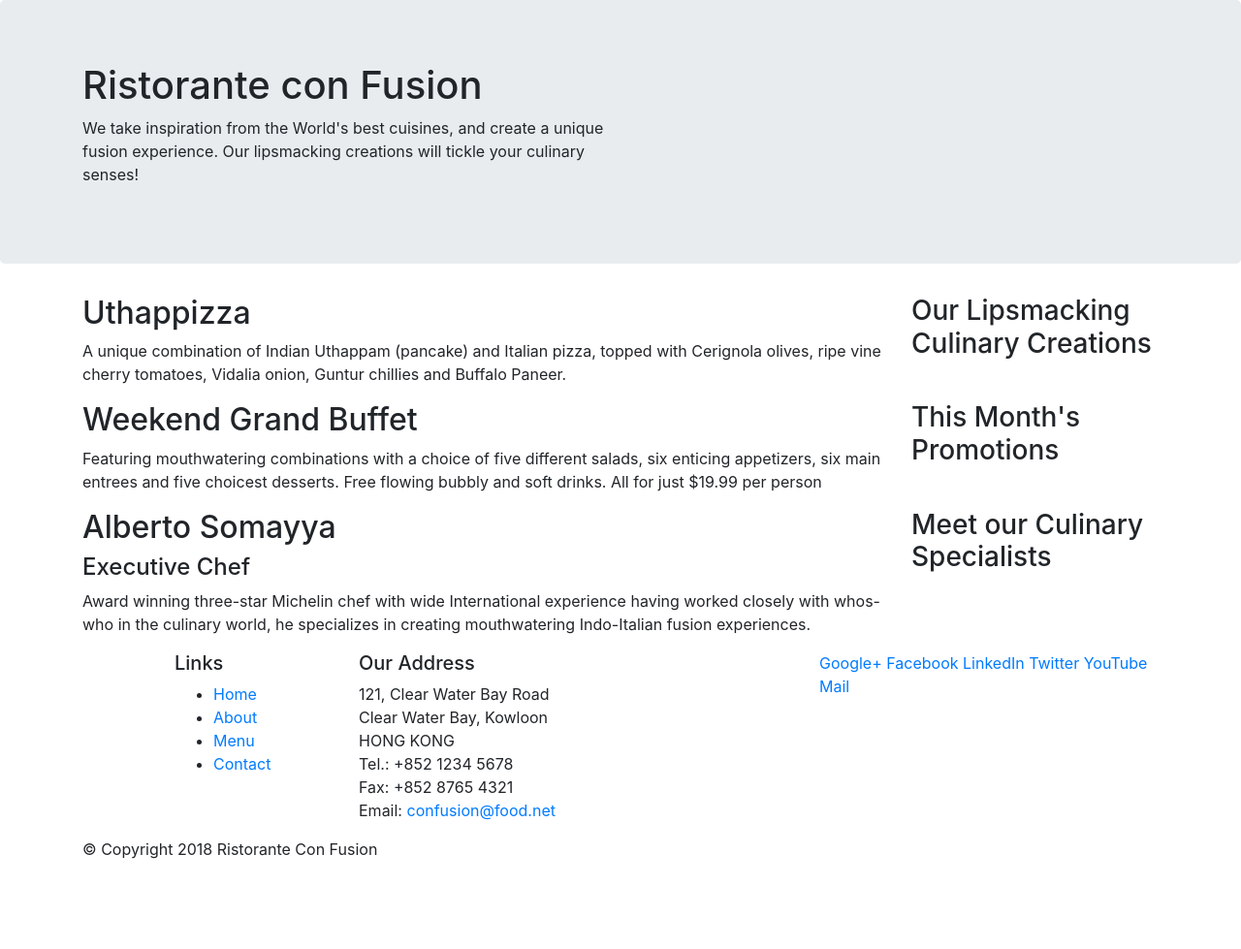
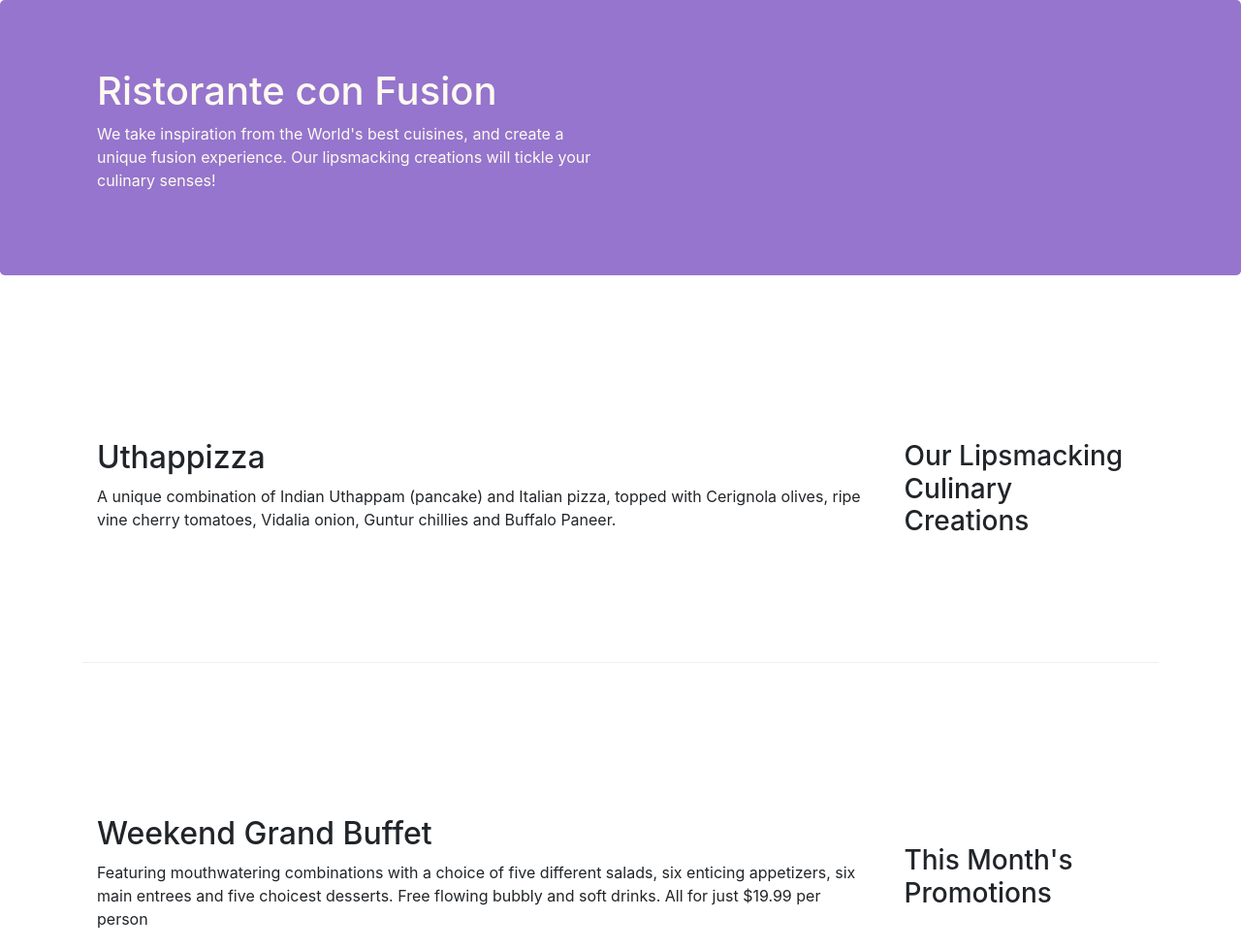
Before and after one commit to tanishakapoor11/ConFusion-Bootstrap, a website: page index.html in a window 1280 px wide. Shown: the top 979 px of the page at 97% size. Before the commit the page ends 904 px from the top, so only its background shows below. Drawn offline with nearby package versions, Linux system fonts and the light colour scheme.

Commit message:
CSS updated

```diff
--- /dev/null
+++ b/css/styles.css
@@ -0,0 +1,30 @@
+.row-header {
+    margin: 0px auto;
+    padding: 0px auto;
+}
+
+.row-content {
+    margin: 0px auto;
+    padding: 50px 0px 0px;
+    border-bottom: 1px ridge;
+    min-height: 400px;
+}
+
+.footer{
+    background-color: #D1C4E9;
+    margin: 0px auto;
+    padding: 20px 0px 20px 0px;
+}
+
+.jumbotron {
+    padding: 70px 30px 70px 30px;
+    margin: 0px auto;
+    background: #9575CD;
+    color: floralwhite;
+}
+
+.address{
+    font-size: 80%;
+    margin: 0px;
+    color: #0F0F0F;
+}
--- a/index.html
+++ b/index.html
@@ -9,6 +9,7 @@
 
      <!-- Bootstrap CSS -->
      <link rel="stylesheet" href="node_modules/bootstrap/dist/css/bootstrap.min.css">
+     <link rel="stylesheet" href="css/styles.css">
     <title>Ristorante Con Fusion</title>
 </head>
 
@@ -16,7 +17,7 @@
 
     <header class="jumbotron">
         <div class="container">
-            <div class="row">
+            <div class="row row-header">
                 <div class="col-12 col-sm-6">
                     <h1>Ristorante con Fusion</h1>
                     <p>We take inspiration from the World's best cuisines, and create a unique fusion experience. Our lipsmacking creations will tickle your culinary senses!</p>
@@ -28,7 +29,7 @@
     </header>
 
     <div class="container">
-        <div class="row">
+        <div class="row row-content align-items-center">
             <div class="col-12 col-sm-4 order-sm-last col-md-3">
                 <h3>Our Lipsmacking Culinary Creations</h3>
             </div>
@@ -39,7 +40,7 @@
         </div>
 
 
-        <div class="row">
+        <div class="row row-content align-items-center">
             <div class="col-12 col-sm-4 col-md-3">
                 <h3>This Month's Promotions</h3>
             </div>
@@ -49,7 +50,7 @@
             </div>
         </div>
 
-        <div class="row">
+        <div class="row row-content align-items-center">
             <div class="col-12 col-sm-4 order-sm-last col-md-3">
                 <h3>Meet our Culinary Specialists</h3>
             </div>
@@ -61,12 +62,12 @@
         </div>
     </div>
 
-    <footer>
+    <footer class="footer">
         <div class="container">
             <div class="row">
                 <div class="col-4 offset-1 col-sm-2">
                     <h5>Links</h5>
-                    <ul>
+                    <ul class="list-unstyled">
                         <li><a href="#">Home</a></li>
                         <li><a href="#">About</a></li>
                         <li><a href="#">Menu</a></li>
@@ -84,8 +85,8 @@
 		              Email: <a href="mailto:confusion@food.net">confusion@food.net</a>
 		           </address>
                 </div>
-                <div class="col-12 col-sm-4">
-                    <div>
+                <div class="col-12 col-sm-4 align-self-center">
+                    <div class="text-center">
                         <a href="http://google.com/+">Google+</a>
                         <a href="http://www.facebook.com/profile.php?id=">Facebook</a>
                         <a href="http://www.linkedin.com/in/">LinkedIn</a>
@@ -95,7 +96,7 @@
                     </div>
                 </div>
            </div>
-           <div class="row">
+           <div class="row justify-content-center">
                 <div class="col-auto">
                     <p>© Copyright 2018 Ristorante Con Fusion</p>
                 </div>
```
